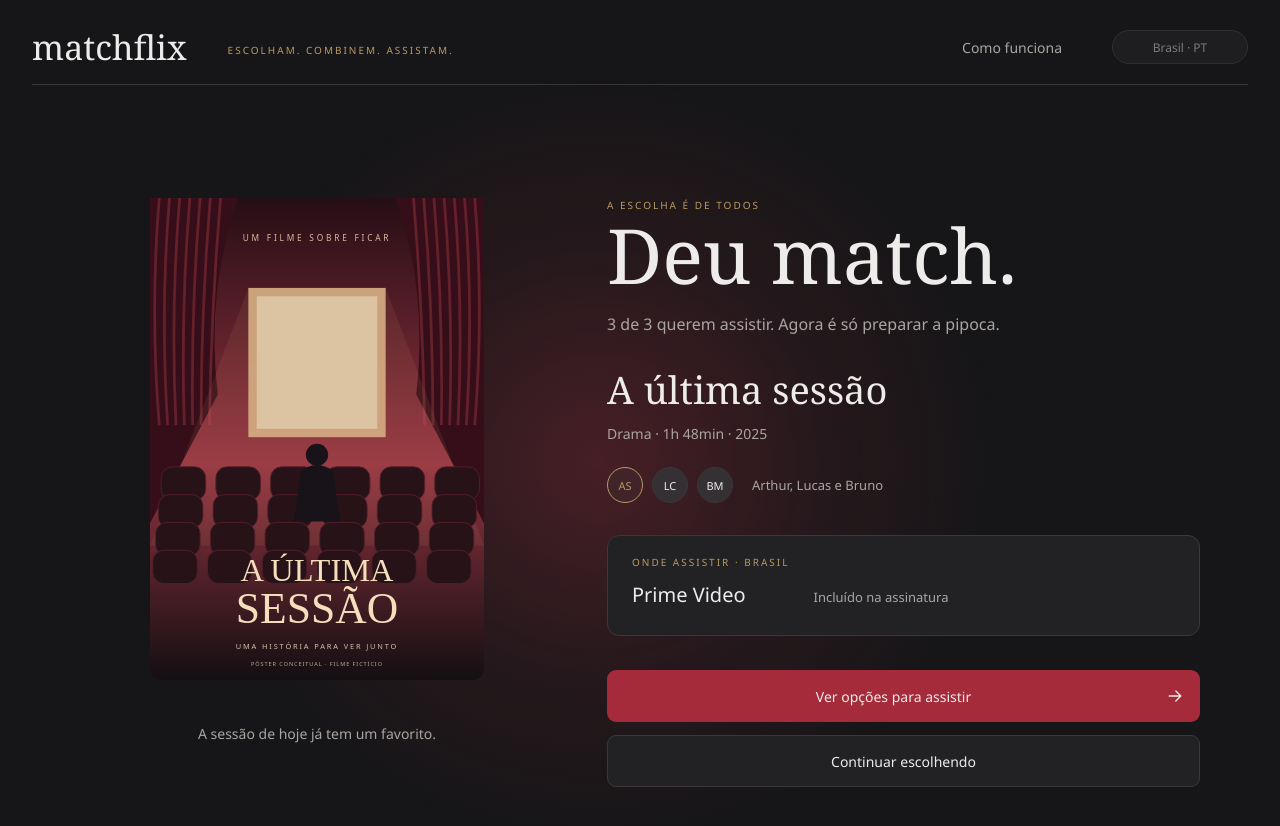
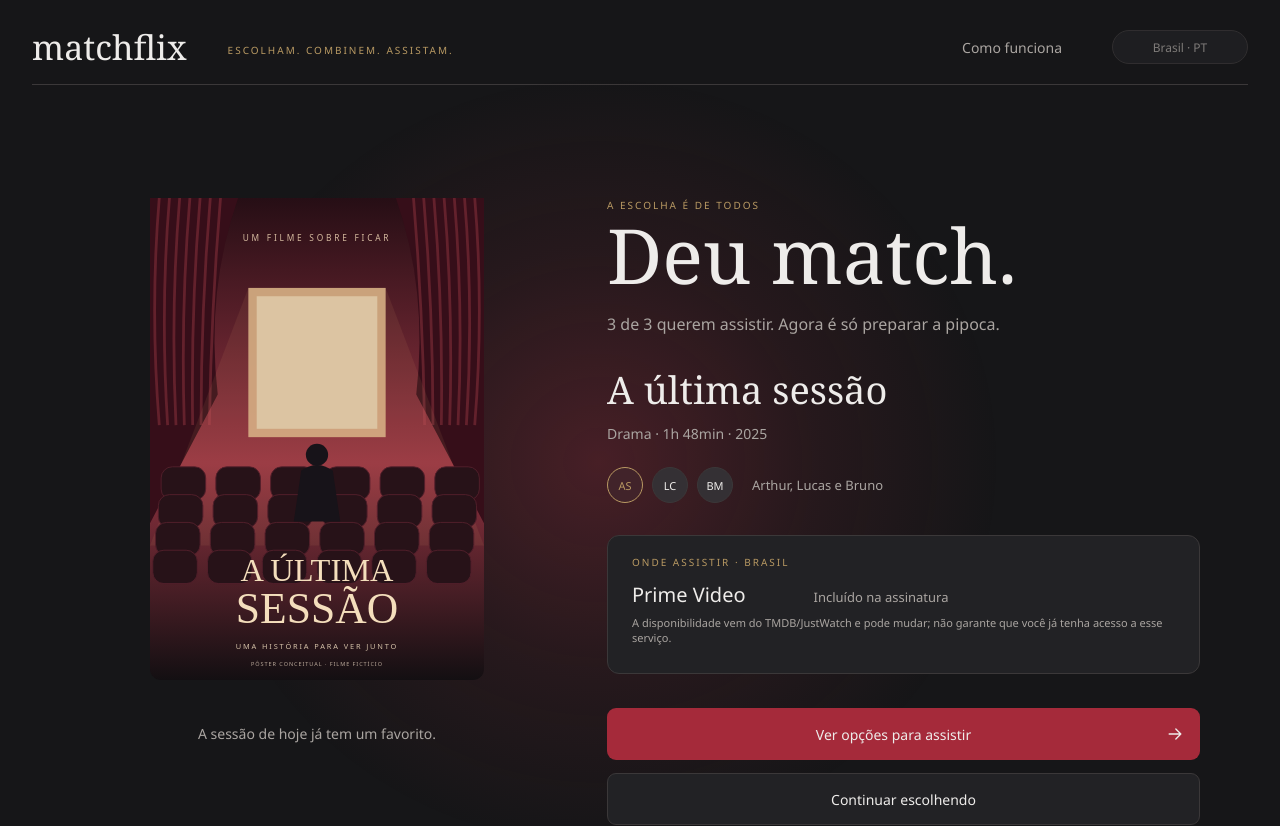
Before and after one commit to arthursobral/Matchflix, a Next.js app: page /match in a window 1280 px wide. Shown: the top 826 px of the page. Built offline with nearby package versions, Linux system fonts and the light colour scheme.

Commit message:
wip: M6 — liga Ver opções para assistir ao TMDB e aviso de disponibilidade

```diff
--- a/app/escolher/PickMovie.tsx
+++ b/app/escolher/PickMovie.tsx
@@ -30,6 +30,8 @@ export type PickableMovie = {
   providers: { flatrate: MovieProvider[]; rent: MovieProvider[]; buy: MovieProvider[] } | null;
   /** Link para /filme/[tmdbId]; `null` para os filmes fictícios de demonstração. */
   detailsHref: string | null;
+  /** Página do filme no TMDB (link obrigatório, sem ir direto pro serviço); `null` na demonstração. */
+  tmdbUrl: string | null;
 };
 
 export type CrewMember = { name: string; initials: string; host: boolean; you: boolean };
@@ -57,7 +59,7 @@ type Props = {
 };
 
 function demoAsPickable(m: (typeof demoMovies)[number]): PickableMovie {
-  return { id: m.id, title: m.title, meta: m.meta, synopsis: m.synopsis, poster: m.poster, halo: m.halo, providers: null, detailsHref: null };
+  return { id: m.id, title: m.title, meta: m.meta, synopsis: m.synopsis, poster: m.poster, halo: m.halo, providers: null, detailsHref: null, tmdbUrl: null };
 }
 
 const isTmdbPoster = (src: string) => src.startsWith("https://image.tmdb.org/");
--- a/app/match/MatchView.tsx
+++ b/app/match/MatchView.tsx
@@ -15,10 +15,16 @@ type Props = {
   provider: { name: string; note: string } | null;
   keepGoingHref: string;
   haloBackground: string;
+  /**
+   * Página do filme no TMDB — é pra lá que "Ver opções para assistir" leva (os termos do
+   * TMDB não permitem link direto pro serviço de streaming). `null` na demonstração (M1),
+   * que mantém o botão "Em breve" original.
+   */
+  watchHref: string | null;
 };
 
 /** Composição aprovada da tela de match (M1), com os dados vindos de fora. */
-export function MatchView({ movie, participants, country, provider, keepGoingHref, haloBackground }: Props) {
+export function MatchView({ movie, participants, country, provider, keepGoingHref, haloBackground, watchHref }: Props) {
   const total = participants.length;
   const names = new Intl.ListFormat("pt-BR", { style: "long", type: "conjunction" }).format(participants.map((p) => p.name));
 
@@ -67,16 +73,25 @@ export function MatchView({ movie, participants, country, provider, keepGoingHre
               <span>{t.pick.noAvailability}</span>
             )}
           </p>
+          {/* A disponibilidade vem do TMDB/JustWatch; ter o serviço listado não garante que
+              a pessoa tenha assinatura ou acesso a ele. */}
+          <p className={styles.disclaimer}>{t.availabilityDisclaimer}</p>
           <svg className={`${styles.check} mobile-only`} viewBox="0 0 24 24" aria-hidden="true">
             <path d="m5 12 4 4L19 6" />
           </svg>
         </div>
 
         <div className={styles.buttons}>
-          {/* Os links reais de streaming chegam no M6; até lá o botão avisa "Em breve". */}
-          <SoonButton icon="arrow" soonLabel={t.nav.soon}>
-            {m.watch}
-          </SoonButton>
+          {watchHref ? (
+            // Vai pra página do filme no TMDB, nunca direto pro serviço (termos de uso).
+            <Button icon="arrow" href={watchHref}>
+              {m.watch}
+            </Button>
+          ) : (
+            <SoonButton icon="arrow" soonLabel={t.nav.soon}>
+              {m.watch}
+            </SoonButton>
+          )}
           <Button variant="secondary" href={keepGoingHref}>
             {m.keepGoing}
           </Button>
--- a/app/match/match.module.css
+++ b/app/match/match.module.css
@@ -132,6 +132,12 @@
 .provider span {
   display: block;
   margin-top: 4px;
+  color: var(--text-2);
+  font-size: 11px;
+}
+
+.disclaimer {
+  margin-top: 8px;
   color: var(--text-2);
   font-size: 11px;
 }
--- a/components/WhereToWatch.module.css
+++ b/components/WhereToWatch.module.css
@@ -46,6 +46,12 @@
   border-radius: 4px;
 }
 
+.disclaimer {
+  margin-top: 13px;
+  color: var(--text-2);
+  font-size: 11px;
+}
+
 @media (min-width: 1200px) {
   .where {
     padding: 20px 24px;
--- a/components/WhereToWatch.tsx
+++ b/components/WhereToWatch.tsx
@@ -44,6 +44,7 @@ export function WhereToWatch({ providers, label, className }: Props) {
           <Group label={d.flatrate} providers={providers.flatrate} />
           <Group label={d.rent} providers={providers.rent} />
           <Group label={d.buy} providers={providers.buy} />
+          <p className={styles.disclaimer}>{t.availabilityDisclaimer}</p>
         </>
       )}
     </section>
--- a/lib/movies.ts
+++ b/lib/movies.ts
@@ -35,6 +35,7 @@ export async function resolveMovie(id: string, country: string): Promise<Pickabl
       halo: demo.halo,
       providers: null,
       detailsHref: null,
+      tmdbUrl: null,
     };
 
   const res = await fetch(`/api/movies/${id}?country=${country}`);
@@ -50,5 +51,6 @@ export async function resolveMovie(id: string, country: string): Promise<Pickabl
     halo: "gray",
     providers: details.providers,
     detailsHref: `/filme/${details.id}`,
+    tmdbUrl: details.tmdbUrl,
   };
 }
--- a/messages/pt-BR.ts
+++ b/messages/pt-BR.ts
@@ -159,6 +159,7 @@ export const ptBR = {
   footer: "Uma escolha em comum. Uma noite de cinema.",
   footerAttribution:
     "Dados de filmes: TMDB · Disponibilidade: JustWatch. Este produto usa a API do TMDB, mas não é endossado ou certificado por ela.",
+  availabilityDisclaimer: "A disponibilidade vem do TMDB/JustWatch e pode mudar; não garante que você já tenha acesso a esse serviço.",
   movieDetails: {
     eyebrow: "Detalhes do filme",
     back: "← Voltar",
```
